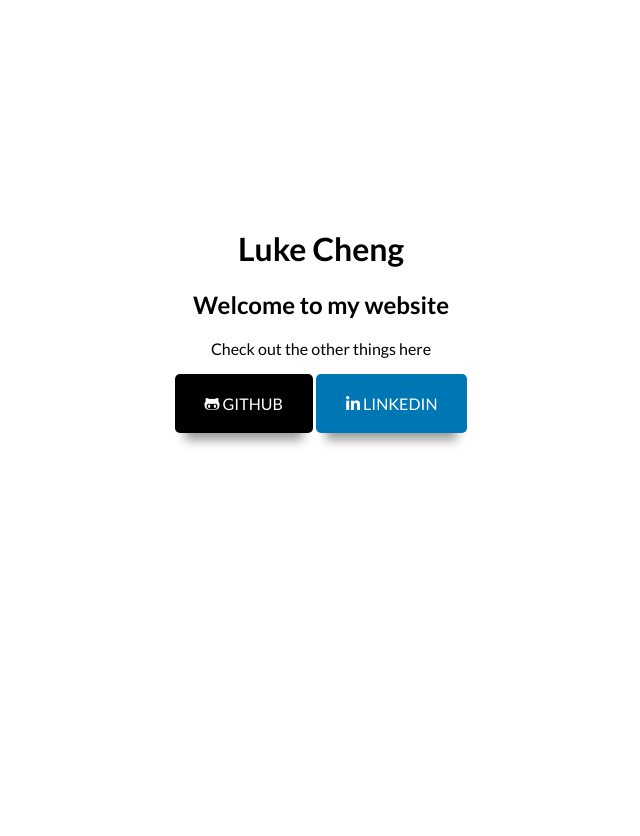
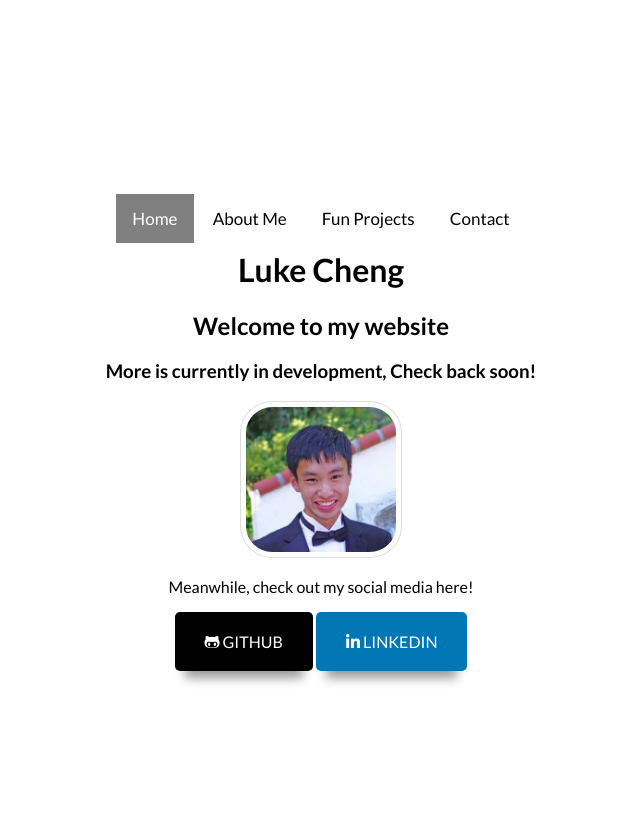
Before and after one commit to lukecheng1998/mywebsite, a PHP site: page /index.html in a window 1280 px wide. Shown: the top 836 px of the page, without its empty margins (319-959 px from the left). Before the commit the page ends 446 px from the top, so only its background shows below. Run offline with PHP 8.4, Linux system fonts and the light colour scheme; some libraries are stand-ins or nearby versions.

Commit message:
nav bar, and img of myself

```diff
--- a/index.html
+++ b/index.html
@@ -1,19 +1,32 @@
 <!DOCTYPE html>
 <html>
+
 <head>
-        <link rel = "stylesheet" href = "styles.css">
+    <link rel="stylesheet" href="styles.css">
     <title>Luke Cheng</title>
 </head>
+<div class="topnav">
+    <a class="active" href="index.html">Home</a>
+    <a href="about.html">About Me</a>
+    <a href="projects.html">Fun Projects</a>
+    <a href="contact.html">Contact</a>
+</div>
+
 <body>
     <div id="title">
         <h1 class="text-center">Luke Cheng</h1>
         <h2 class="text-center">Welcome to my website</h2>
+        <h3 class="text-center">More is currently in development, Check back soon!</h3>
+    </div>
+    <div id="image">
+        <img src="Screen Shot 2019-05-20 at 6.48.19 PM.png" alt="Portrait">
     </div>
     <div id="body">
-            <p class="p">Check out the other things here</p>
+        <p class="p">Meanwhile, check out my social media here!</p>
     </div>
     <!-- Custom Lato Font -->
-        <link href="https://fonts.googleapis.com/css?    family=Lato:300,400,700,300italic,400italic,700italic" rel="stylesheet" type="text/css">
+    <link href="https://fonts.googleapis.com/css?    family=Lato:300,400,700,300italic,400italic,700italic"
+        rel="stylesheet" type="text/css">
     <script src="https://use.fontawesome.com/3b2b169b3c.js"></script>
     <!--Github-->
     <a href="https://github.com/lukecheng1998" class="github-button">
@@ -25,5 +38,7 @@
         <i class="fa fa-linkedin" aria-hidden="true"></i>
         LinkedIn
     </a>
+
 </body>
+
 </html>
--- a/styles.css
+++ b/styles.css
@@ -1,11 +1,37 @@
 .text-center{
     text-align: center;
+}
+/* Style the links inside the navigation bar */
+.topnav a {
+    float: center;
+    background-color: white;
+    color: black;
+    text-align: top;
+    padding: 14px 16px;
+    text-decoration: none;
+    font-size: 17px;
+  }
+.topnav a:hover {
+    background-color: #ddd;
+    color: black;
+}
+
+/* Add a color to the active/current link */
+.topnav a.active {
+    background-color: gray;
+    color: white;
 }
 #title {
     height: 40%;
     background-color: white;
     color: black
 
+}
+img {
+    border: 1px solid #ddd;
+    border-radius: 20%;
+    padding: 5px;
+    width: 150px;
 }
 html, body{
     padding: 100px;
@@ -70,10 +96,3 @@ a, u {
     -webkit-transform: translate(0px, -10px);
     -webkit-font-smoothing: subpixel-antialiased;
 }
-
-
-.About {
-    height: 100%;
-    background-color: gold;
-    text-align: center;
- }
```
Also changed, not shown: about.html (added, +15 -0 lines), contact.html (added, +15 -0 lines), projects.html (added, +15 -0 lines), Screen Shot 2019-05-20 at 6.48.19 PM.png (added). Lines whose indentation alone changed are shown as unchanged.
